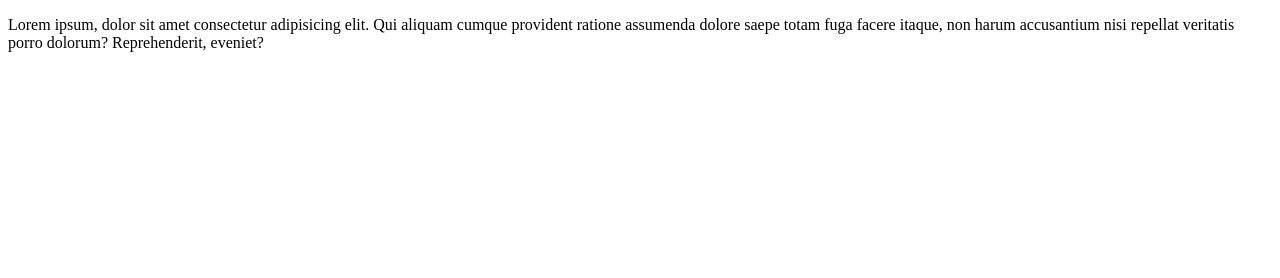
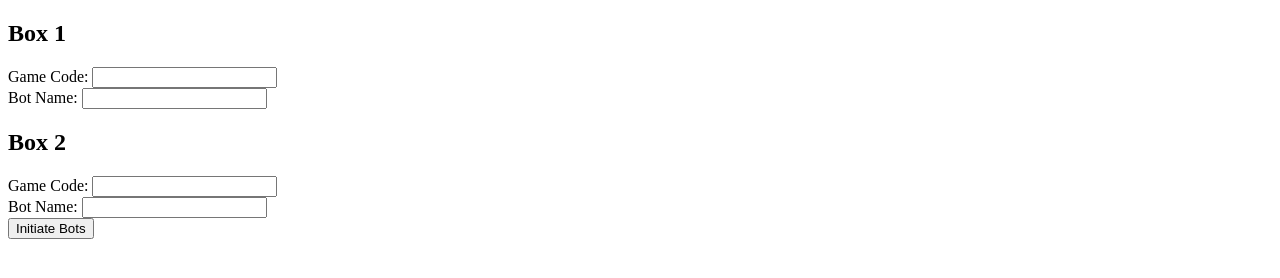
Before and after one commit to cvan444/kahootGimkitBot, a website: page index.html in a window 1280 px wide. Drawn offline with Linux system fonts and the light colour scheme.

Commit message:
adding html

```diff
--- a/index.html
+++ b/index.html
@@ -7,6 +7,24 @@
     <title>KahootGimkitBot</title>
 </head>
 <body>
-    <p>Lorem ipsum, dolor sit amet consectetur adipisicing elit. Qui aliquam cumque provident ratione assumenda dolore saepe totam fuga facere itaque, non harum accusantium nisi repellat veritatis porro dolorum? Reprehenderit, eveniet?</p>
-</body>
+    <div class="box">
+        <h2>Box 1</h2>
+        <form>
+          <label for="game-code-1">Game Code:</label>
+          <input type="text" id="game-code-1" name="game-code-1"><br>
+          <label for="bot-name-1">Bot Name:</label>
+          <input type="text" id="bot-name-1" name="bot-name-1"><br>
+        </form>
+      </div>
+      <div class="box">
+        <h2>Box 2</h2>
+        <form>
+          <label for="game-code-2">Game Code:</label>
+          <input type="text" id="game-code-2" name="game-code-2"><br>
+          <label for="bot-name-2">Bot Name:</label>
+          <input type="text" id="bot-name-2" name="bot-name-2"><br>
+        </form>
+      </div>
+      <button id="initiate-bots">Initiate Bots</button>
+    </body>
 </html>
```
